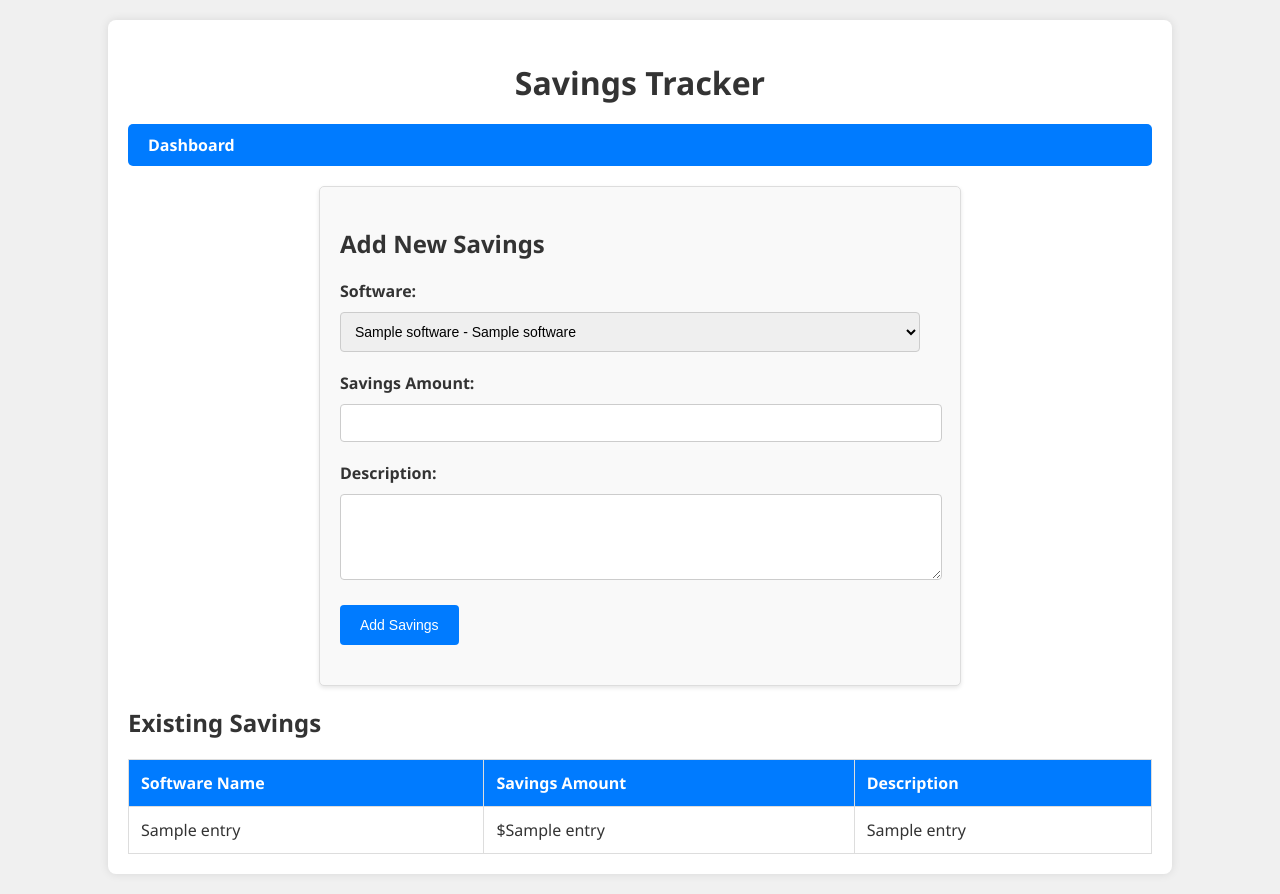
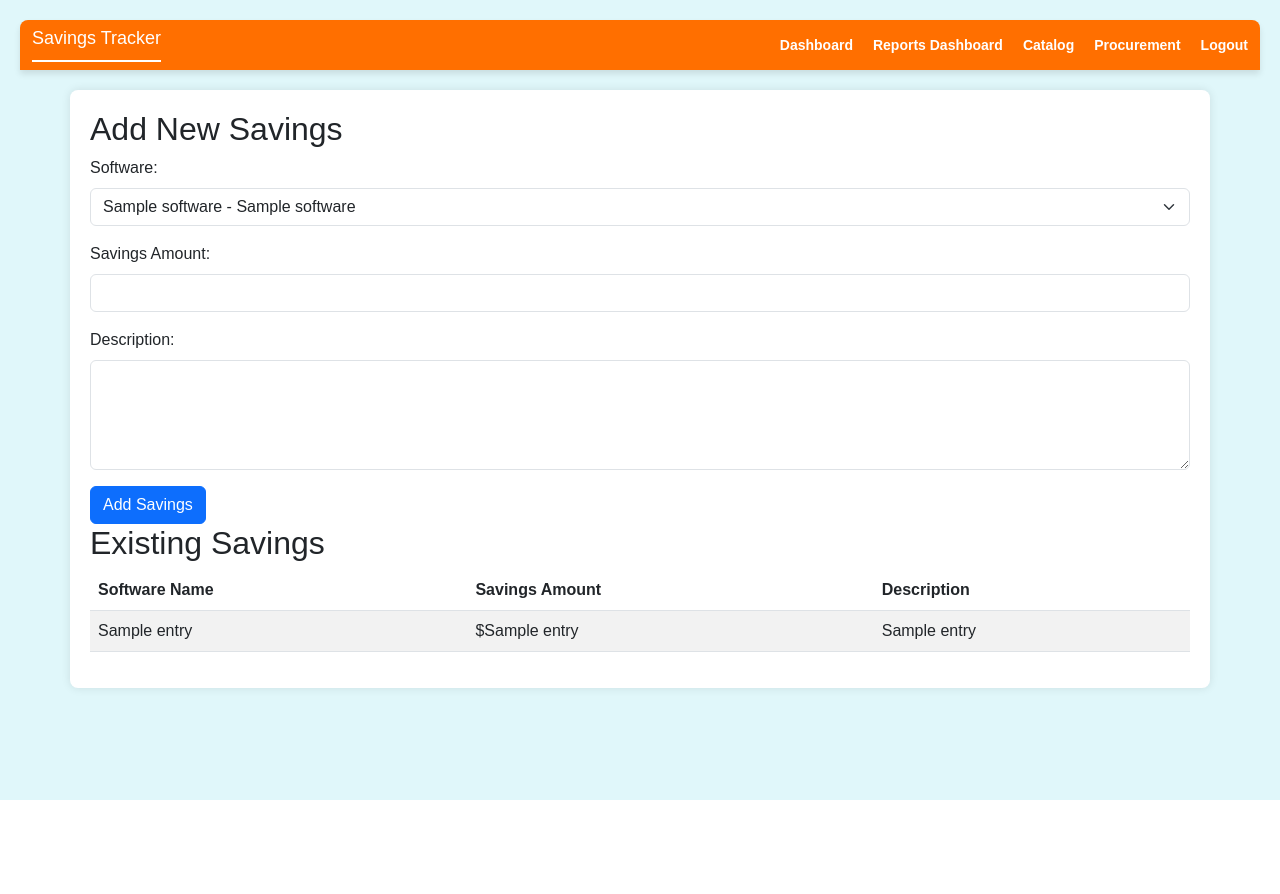
Before and after one commit to tallurirohan/ShortHack, a Flask app: template templates/savings_Tracker.html in a window 1280 px wide. After the commit the page ends 800 px from the top, so only its background shows below. Run offline with Flask 3, Linux system fonts and the light colour scheme; the template is opened without the code that fills it: most values are stand-ins (such as "Sample title", 1, 10 or a date in 2020).

Commit message:
Update savings_Tracker.html

```diff
--- a/templates/savings_Tracker.html
+++ b/templates/savings_Tracker.html
@@ -3,147 +3,180 @@
 <head>
     <meta charset="UTF-8">
     <title>Savings Tracker</title>
+    <link href="https://cdn.jsdelivr.net/npm/bootstrap@5.3.0/dist/css/bootstrap.min.css" rel="stylesheet">
     <style>
         body {
-            font-family: 'Segoe UI', Tahoma, Geneva, Verdana, sans-serif;
-            background-color: #f0f0f0;
+            font-family: Arial, sans-serif;
+            background-color: #e0f7fa;
+            margin: 0;
+            padding: 20px;
+        }
+        .top-panel {
+            background-color: #ff6f00; /* Orange color */
+            color: white;
+            padding: 8px 12px; /* Adjusted padding */
+            display: flex;
+            justify-content: space-between;
+            align-items: center;
+            border-top-left-radius: 8px; /* Rounded corners, top left */
+            border-top-right-radius: 8px; /* Rounded corners, top right */
+            box-shadow: 0 4px 6px rgba(0, 0, 0, 0.1); /* Shadow for depth */
+            margin-bottom: 20px;
+        }
+        .top-panel .panel-title {
+            font-size: 18px; /* Same font size */
+            margin: 0;
+        }
+        .top-panel .menu {
+            list-style-type: none;
             margin: 0;
             padding: 0;
-            color: #333;
+            display: flex;
+            align-items: center; /* Align menu items vertically centered */
+        }
+        .top-panel .menu li {
+            margin-left: 20px; /* Adjust spacing between menu items */
+        }
+        .top-panel .menu li:first-child {
+            margin-left: 0; /* Remove margin for the first item */
+        }
+        .top-panel .menu li a {
+            text-decoration: none;
+            color: white;
+            font-weight: bold;
+            font-size: 14px; /* Adjusted font size */
+            transition: 0.3s;
+        }
+        .top-panel .menu li a:hover {
+            text-decoration: underline;
         }
         .container {
-            width: 80%;
-            margin: 20px auto;
-            background-color: #fff;
+            background-color: #ffffff;
             border-radius: 8px;
             box-shadow: 0 0 10px rgba(0, 0, 0, 0.1);
             padding: 20px;
-            overflow: hidden;
-        }
-        .header {
-            text-align: center;
             margin-bottom: 20px;
         }
-        .nav-menu {
-            list-style-type: none;
-            padding: 0;
-            overflow: hidden;
-            background-color: #007bff;
-            border-radius: 5px;
-            margin-bottom: 20px;
-        }
-        .nav-menu li {
-            float: left;
-            padding: 10px 20px;
-        }
-        .nav-menu li a {
-            text-decoration: none;
-            color: #fff;
-            font-weight: bold;
-        }
-        .nav-menu li a:hover {
-            text-decoration: underline;
-        }
-        .add-form {
+        .form-container {
             max-width: 600px;
             margin: 0 auto;
-            padding: 20px;
-            background-color: #f9f9f9;
-            border: 1px solid #ddd;
-            border-radius: 5px;
-            box-shadow: 0 2px 4px rgba(0, 0, 0, 0.1);
         }
-        .form-group {
-            margin-bottom: 20px;
-        }
-        .form-group label {
-            display: block;
+        .form-container label {
             font-weight: bold;
             margin-bottom: 5px;
         }
-        .form-group select, .form-group input[type="number"], .form-group textarea {
+        .form-container input[type="text"],
+        .form-container input[type="number"] {
             width: calc(100% - 20px);
             padding: 10px;
-            margin-top: 5px;
-            border: 1px solid #ccc;
+            margin: 5px 0 15px 0;
+            border: 1px solid #cccccc;
             border-radius: 4px;
             font-size: 14px;
         }
-        .form-group button {
-            background-color: #007bff;
-            color: #fff;
+        .form-container input[type="file"] {
+            margin-top: 10px;
+        }
+        .form-container input[type="submit"] {
+            background-color: #ff6f00; /* Orange color */
+            color: white;
             border: none;
             padding: 12px 20px;
             text-decoration: none;
-            font-size: 14px;
+            font-size: 14px; /* Same font size */
             cursor: pointer;
             border-radius: 4px;
-            transition: background-color 0.3s ease;
+            transition: background-color 0.3s;
         }
-        .form-group button:hover {
-            background-color: #0056b3;
+        .form-container input[type="submit"]:hover {
+            background-color: #e65100; /* Darker orange on hover */
         }
-        .savings-table {
-            width: 100%;
-            border-collapse: collapse;
+        .software-entry {
+            background-color: #f9f9f9;
+            border: 1px solid #ddd;
+            padding: 10px;
+            margin-bottom: 10px;
         }
-        .savings-table th, .savings-table td {
-            padding: 12px;
-            border: 1px solid #ddd;
+        .software-entry p {
+            margin: 5px 0;
+        }
+        .software-entry a {
+            color: #007bff; /* Blue color */
+            text-decoration: none;
+            margin-left: 10px;
+        }
+        .edit-button {
+            background-color: #ff6f00; /* Orange color */
+            color: white;
+            border: none;
+            padding: 6px 12px;
+            text-decoration: none;
+            font-size: 12px; /* Adjusted font size */
+            cursor: pointer;
+            border-radius: 4px;
+        }
+        .edit-button:hover {
+            background-color: #e65100; /* Darker orange on hover */
+        }
+        h1 {
+            color: #ffffff; /* White color */
             text-align: left;
-        }
-        .savings-table th {
-            background-color: #007bff;
-            color: #fff;
-        }
-        .savings-table tr:nth-child(even) {
-            background-color: #f2f2f2;
+            margin-top: 0; /* Remove default margin */
+            margin-bottom: 20px;
+            border-bottom: 2px solid #ffffff; /* White underline */
+            padding-bottom: 10px;
+            display: inline-block; /* Ensures border doesn't span full width */
+            font-size: 24px; /* Adjusted font size */
         }
     </style>
 </head>
 <body>
+    <div class="top-panel">
+        <h1 class="panel-title">Savings Tracker</h1>
+        <ul class="menu">
+            <li><a href="{{ url_for('dashboard') }}">Dashboard</a></li>
+            <li><a href="{{ url_for('reports_dashboard') }}">Reports Dashboard</a></li>
+            <li><a href="{{ url_for('catalog') }}">Catalog</a></li>
+            <li><a href="{{ url_for('procurement') }}">Procurement</a></li> <!-- Added procurement link -->
+            <li><a href="{{ url_for('logout') }}">Logout</a></li>
+        </ul>
+    </div>
+
     <div class="container">
-        <h1 class="header">Savings Tracker</h1>
-        <ul class="nav-menu">
-            <li><a href="{{ url_for('dashboard') }}">Dashboard</a></li>
-        </ul>
-
         <div class="add-form">
             <h2>Add New Savings</h2>
             <form method="POST">
-                <div class="form-group">
-                    <label for="software_id">Software:</label>
-                    <select name="software_id" id="software_id" required>
+                <div class="mb-3">
+                    <label for="software_id" class="form-label">Software:</label>
+                    <select name="software_id" id="software_id" class="form-select" required>
                         {% for software in software_options %}
                             <option value="{{ software[0] }}">{{ software[1] }} - {{ software[2] }}</option>
                         {% endfor %}
                     </select>
                 </div>
 
-                <div class="form-group">
-                    <label for="savings_amount">Savings Amount:</label>
-                    <input type="number" step="0.01" name="savings_amount" id="savings_amount" required>
+                <div class="mb-3">
+                    <label for="savings_amount" class="form-label">Savings Amount:</label>
+                    <input type="number" step="0.01" name="savings_amount" id="savings_amount" class="form-control" required>
                 </div>
 
-                <div class="form-group">
-                    <label for="saving_description">Description:</label>
-                    <textarea name="saving_description" id="saving_description" rows="4" required></textarea>
+                <div class="mb-3">
+                    <label for="saving_description" class="form-label">Description:</label>
+                    <textarea name="saving_description" id="saving_description" rows="4" class="form-control" required></textarea>
                 </div>
 
-                <div class="form-group">
-                    <button type="submit">Add Savings</button>
-                </div>
+                <button type="submit" class="btn btn-primary">Add Savings</button>
             </form>
         </div>
 
-        <div>
+        <div class="table-responsive">
             <h2>Existing Savings</h2>
-            <table class="savings-table">
+            <table class="table table-striped">
                 <thead>
                     <tr>
-                        <th>Software Name</th>
-                        <th>Savings Amount</th>
-                        <th>Description</th>
+                        <th scope="col">Software Name</th>
+                        <th scope="col">Savings Amount</th>
+                        <th scope="col">Description</th>
                     </tr>
                 </thead>
                 <tbody>
@@ -158,5 +191,7 @@
             </table>
         </div>
     </div>
+
+    <script src="https://cdn.jsdelivr.net/npm/bootstrap@5.3.0/dist/js/bootstrap.bundle.min.js"></script>
 </body>
 </html>
```
